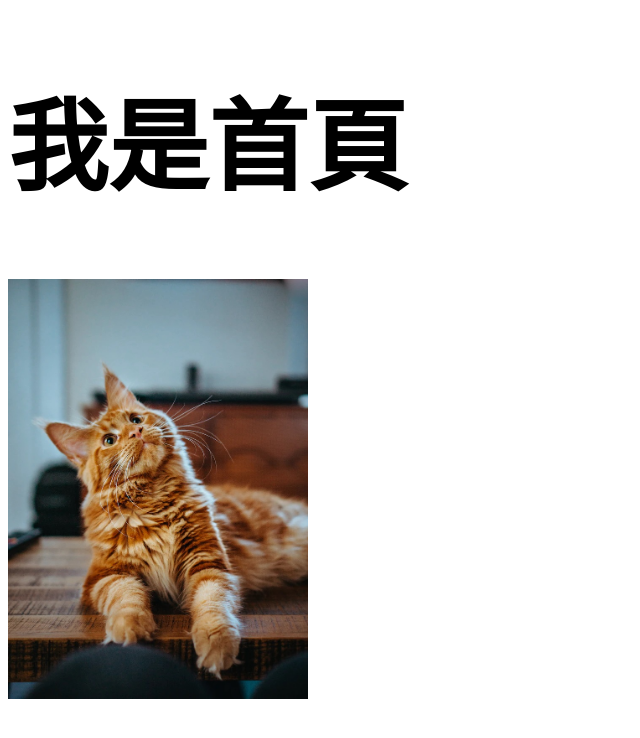
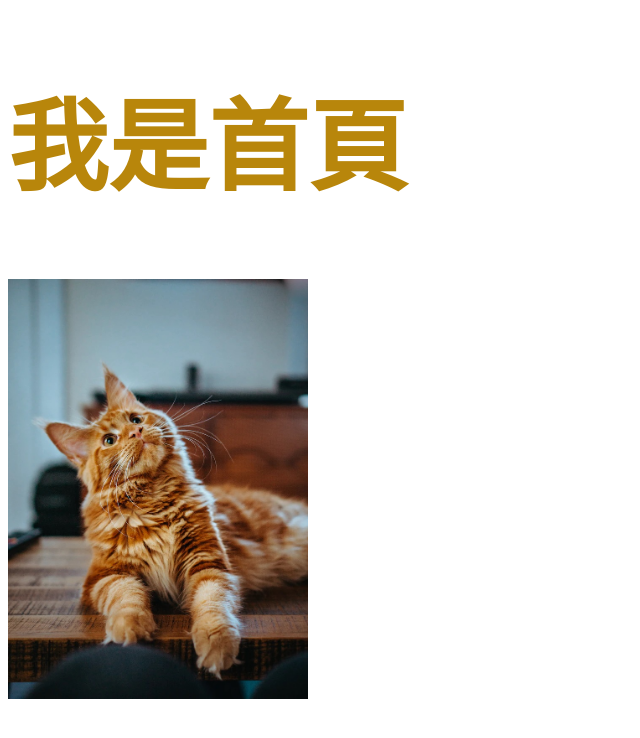
Before and after one commit to ZH-Wu/vite-website, a website built with Vite: page pages/index.html in a window 1280 px wide. Shown: the whole page, without its empty margins (0-640 px from the left). Built offline with nearby package versions, Linux system fonts and the light colour scheme.

Commit message:
Second commit

```diff
--- a/assets/scss/pages/_index.scss
+++ b/assets/scss/pages/_index.scss
@@ -1,3 +1,4 @@
 .index-title {
   font-size: 100px;
+  color: darkgoldenrod;
 }
```
